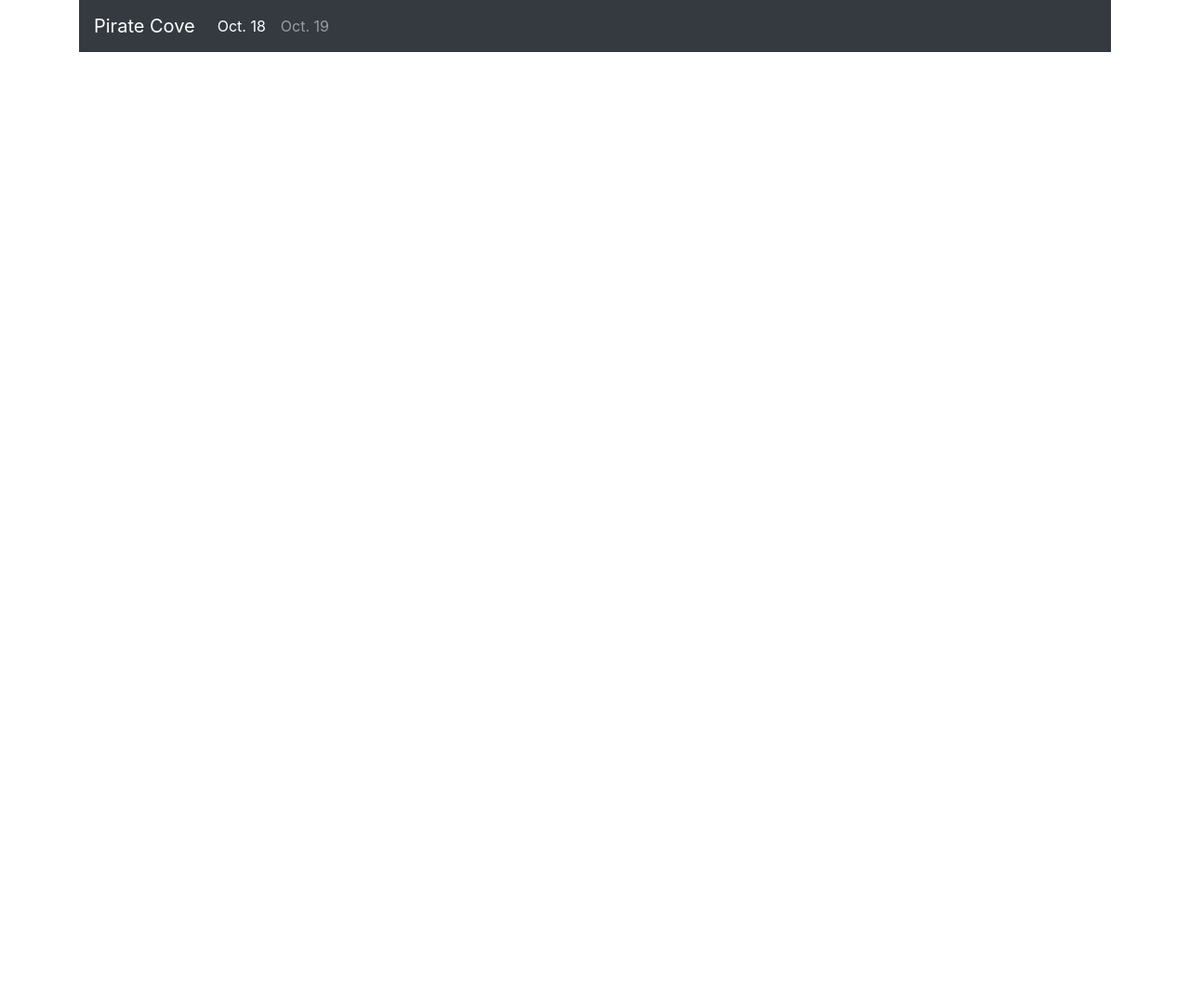
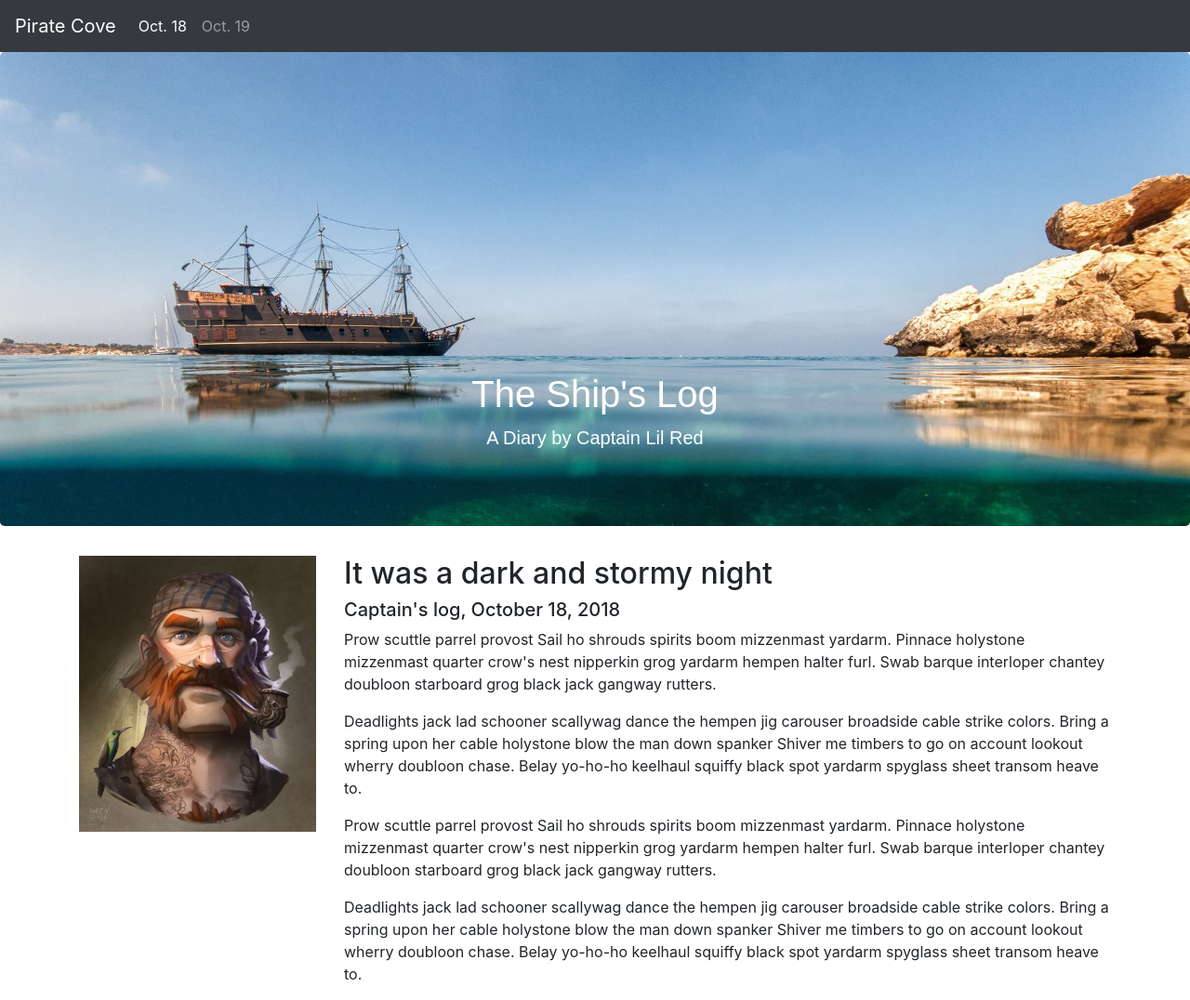
Before and after one commit to lynzirojas/lynzi-bootstrap-homework, a website: page docs/index.html in a window 1280 px wide. Shown: the whole page at 93% size. Before the commit the page ends 800 px from the top, so only its background shows below. Drawn offline with nearby package versions, Linux system fonts and the light colour scheme.

Commit message:
second edits

```diff
--- a/docs/index.html
+++ b/docs/index.html
@@ -9,7 +9,6 @@
   </head>
 
   <body>
-    <div class="container">
       <nav class="navbar navbar-expand-lg navbar-dark bg-dark">
         <a class="navbar-brand" href="#">Pirate Cove</a>
         <button class="navbar-toggler" type="button" data-toggle="collapse" data-target="#navbarNav" aria-controls="navbarNav" aria-expanded="false" aria-label="Toggle navigation">
@@ -26,7 +25,31 @@
           </ul>
         </div>
       </nav>
-    </div>
+      <div class="jumbotron">
+        <div class="container">
+        <h1 class="display">The Ship's Log</h1>
+          <p class="lead">A Diary by Captain Lil Red</p>
+        </div>
+      </div>
+      <div>
+        <section>
+          <div class="container">
+            <div class="row">
+              <div class="col-xs-12 col-sm-12 col-md-3" class="border">
+                <img src="pirate-photos/pirate.jpg" class="img-fluid" alt="Responsive image">
+              </div>
+              <div class="col-xs-12 col-sm-12 col-md-9 text-left">
+                <h2>It was a dark and stormy night</h2>
+                <h5>Captain's log, October 18, 2018</h5>
+                    <p>Prow scuttle parrel provost Sail ho shrouds spirits boom mizzenmast yardarm. Pinnace holystone mizzenmast quarter crow's nest nipperkin grog yardarm hempen halter furl. Swab barque interloper chantey doubloon starboard grog black jack gangway rutters.</p>
+                    <p>Deadlights jack lad schooner scallywag dance the hempen jig carouser broadside cable strike colors. Bring a spring upon her cable holystone blow the man down spanker Shiver me timbers to go on account lookout wherry doubloon chase. Belay yo-ho-ho keelhaul squiffy black spot yardarm spyglass sheet transom heave to.</p>
+                    <p>Prow scuttle parrel provost Sail ho shrouds spirits boom mizzenmast yardarm. Pinnace holystone mizzenmast quarter crow's nest nipperkin grog yardarm hempen halter furl. Swab barque interloper chantey doubloon starboard grog black jack gangway rutters.</p>
+                    <p>Deadlights jack lad schooner scallywag dance the hempen jig carouser broadside cable strike colors. Bring a spring upon her cable holystone blow the man down spanker Shiver me timbers to go on account lookout wherry doubloon chase. Belay yo-ho-ho keelhaul squiffy black spot yardarm spyglass sheet transom heave to.</p>
+                </div>
+            </div>
+          </div>
+        </section>
+      </div>
     <script src="js/jquery.min.js"></script>
     <script src="js/popper.min.js"></script>
     <script src="js/bootstrap.min.js"></script>
--- a/src/scss/styles.scss
+++ b/src/scss/styles.scss
@@ -3,8 +3,23 @@
 // Bootstrap Sass Imports
 @import "node_modules/bootstrap/scss/bootstrap";
 
-.nav-link {
-    a:hover {
-        text-decoration: underline;
-    }
+.nav-item{
+  a:hover {
+    text-decoration: underline;
+  }
+  .active {
+    font-weight: bold;
+  }
 }
+
+.jumbotron {
+    background: url(../pirate-photos/pirate-ship.jpg) no-repeat top;
+    background-size: cover;
+    min-height: 450px;
+    color: white;
+    text-align: center;
+    font-family: fantasy;
+  .display {
+    margin-top: 280px;
+  }
+}
```
Also changed, not shown: docs/css/styles.css, docs/pirate-photos/kraken01.jpg (added), docs/pirate-photos/kraken02.jpg (added), docs/pirate-photos/kraken03.jpg (added), docs/pirate-photos/pirate-ship.jpg (added), docs/pirate-photos/pirate.jpg (added).
